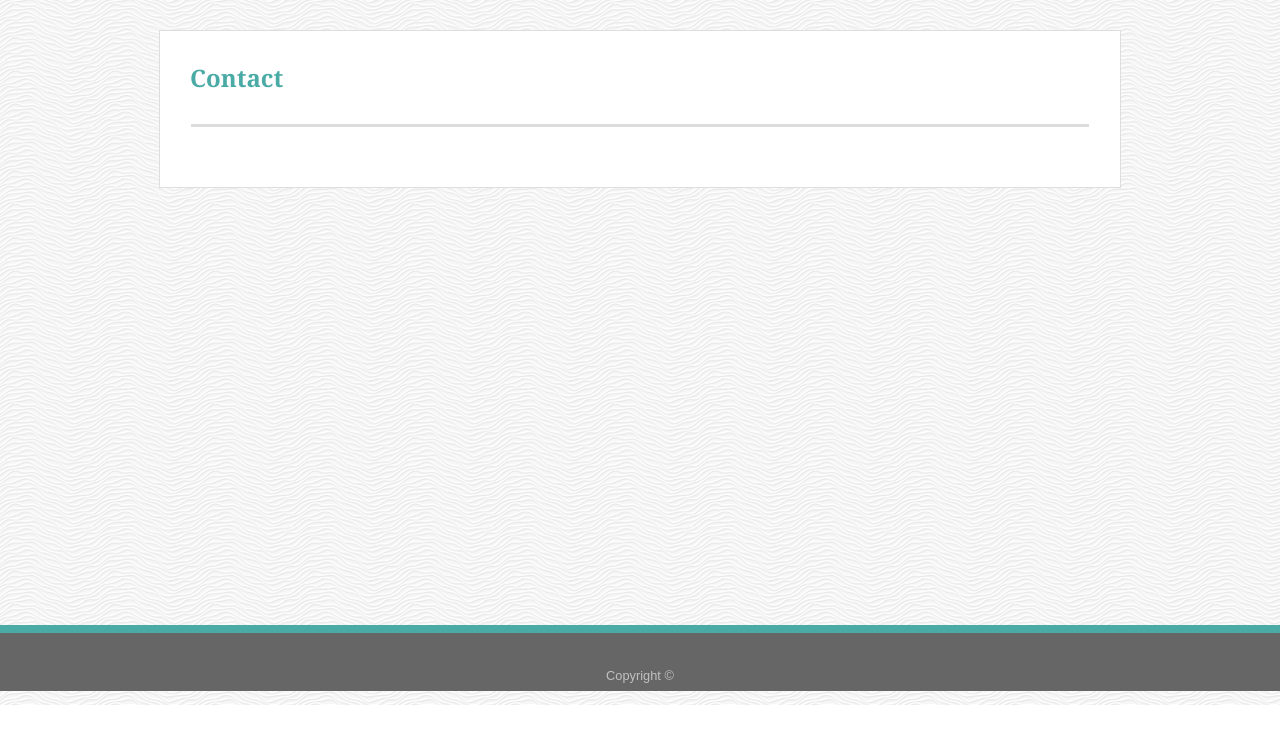
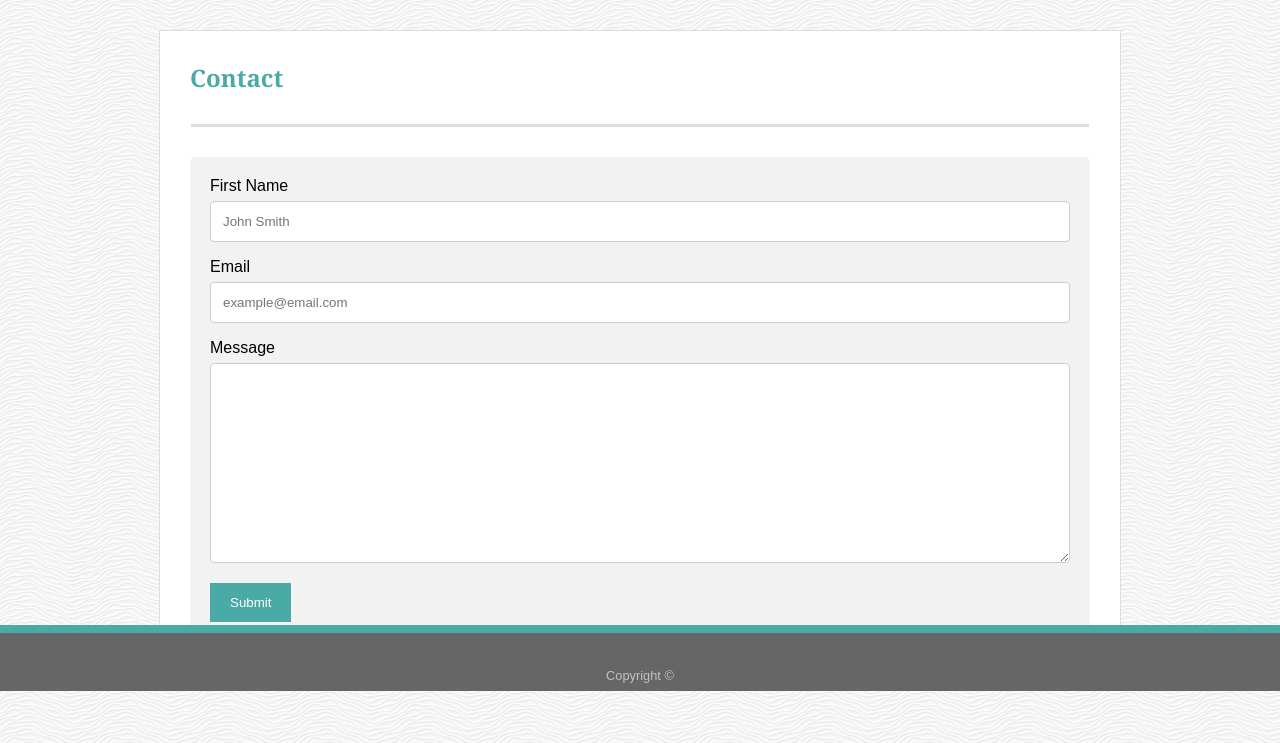
Before and after one commit to EthanBonsignori/EthanBonsignori.github.io, a plain HTML site: page contact.html in a window 1280 px wide. Shown: the part 109-852 px from the top of the page. Before the commit the page ends 814 px from the top, so only its background shows below. Drawn offline with Linux system fonts and the light colour scheme.

Commit message:
added contact content

```diff
--- a/assets/css/style.css
+++ b/assets/css/style.css
@@ -158,3 +158,36 @@ p {
     line-height: 20px;
     margin: 0;
 }
+
+/* Contact form */
+input[type=text], select, textarea {
+    width: 100%; /* Full width */
+    padding: 12px; /* Some padding */
+    border: 1px solid #ccc; /* Gray border */
+    border-radius: 4px; /* Rounded borders */
+    box-sizing: border-box; /* Make sure that padding and width stays in place */
+    margin-top: 6px; /* Add a top margin */
+    margin-bottom: 16px; /* Bottom margin */
+    resize: vertical /* Allow the user to vertically resize the textarea (not horizontally) */
+  }
+
+  /* Style the submit button with a specific background color etc */
+  input[type=submit] {
+    background-color: #4aaaa5;
+    color: white;
+    padding: 12px 20px;
+    border: none;
+    cursor: pointer;
+  }
+
+  /* When moving the mouse over the submit button, add a darker green color */
+  input[type=submit]:hover {
+    background-color: #666666;
+  }
+
+  /* Add a background color and some padding around the form */
+  .container {
+    border-radius: 5px;
+    background-color: #f2f2f2;
+    padding: 20px;
+  }
--- a/contact.html
+++ b/contact.html
@@ -31,6 +31,22 @@
             </div>
             <div id="line"></div>
             <div class="content">
+                    <div class="container">
+                            <form action="action_page.php">
+
+                              <label for="fname">First Name</label>
+                              <input type="text" id="fname" name="firstname" placeholder="John Smith">
+
+                              <label for="lname">Email</label>
+                              <input type="text" id="lname" name="lastname" placeholder="example@email.com">
+
+                              <label for="subject">Message</label>
+                              <textarea id="subject" name="subject" style="height:200px"></textarea>
+
+                              <input type="submit" value="Submit">
+
+                            </form>
+                          </div>
             </div>
         </div>
 
```
